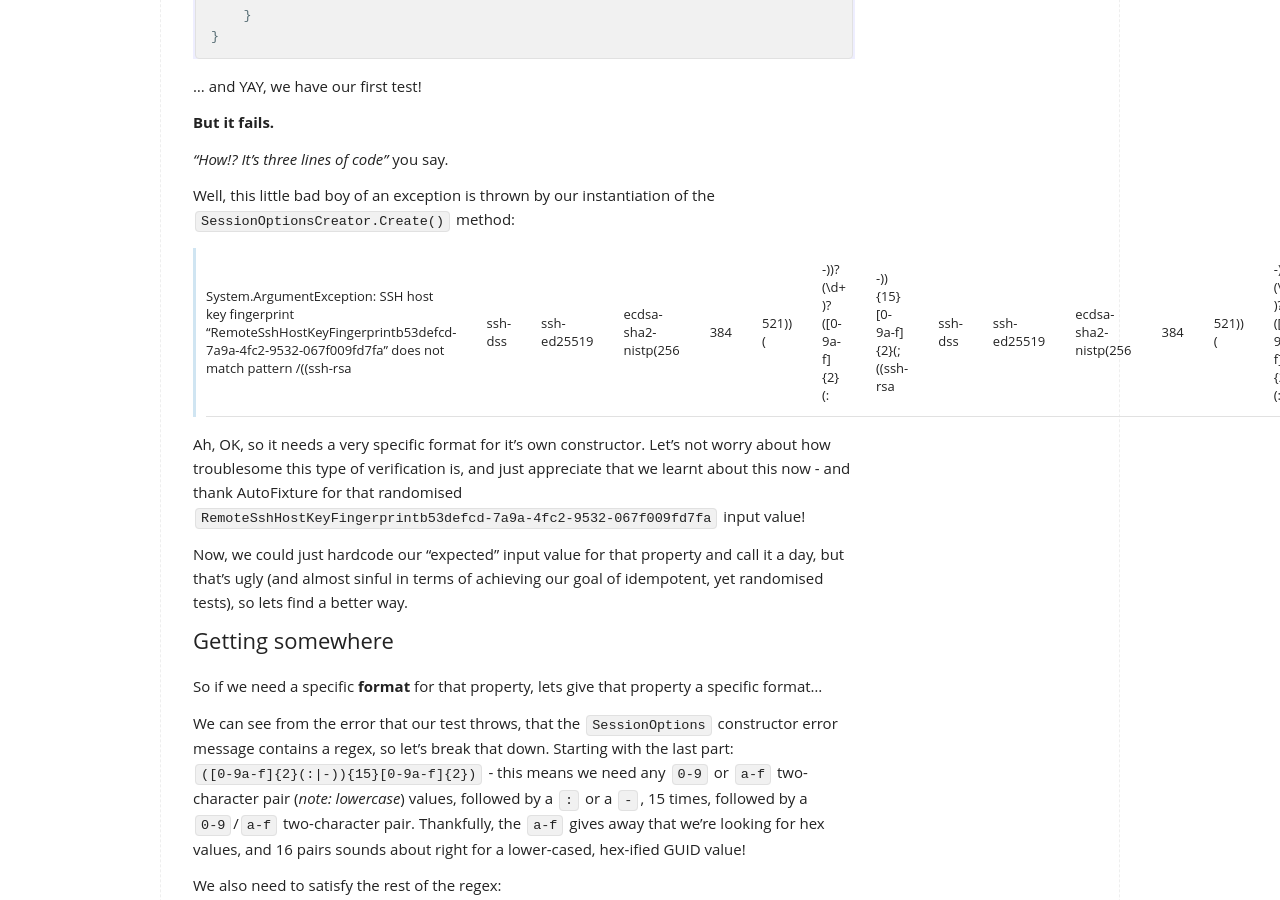
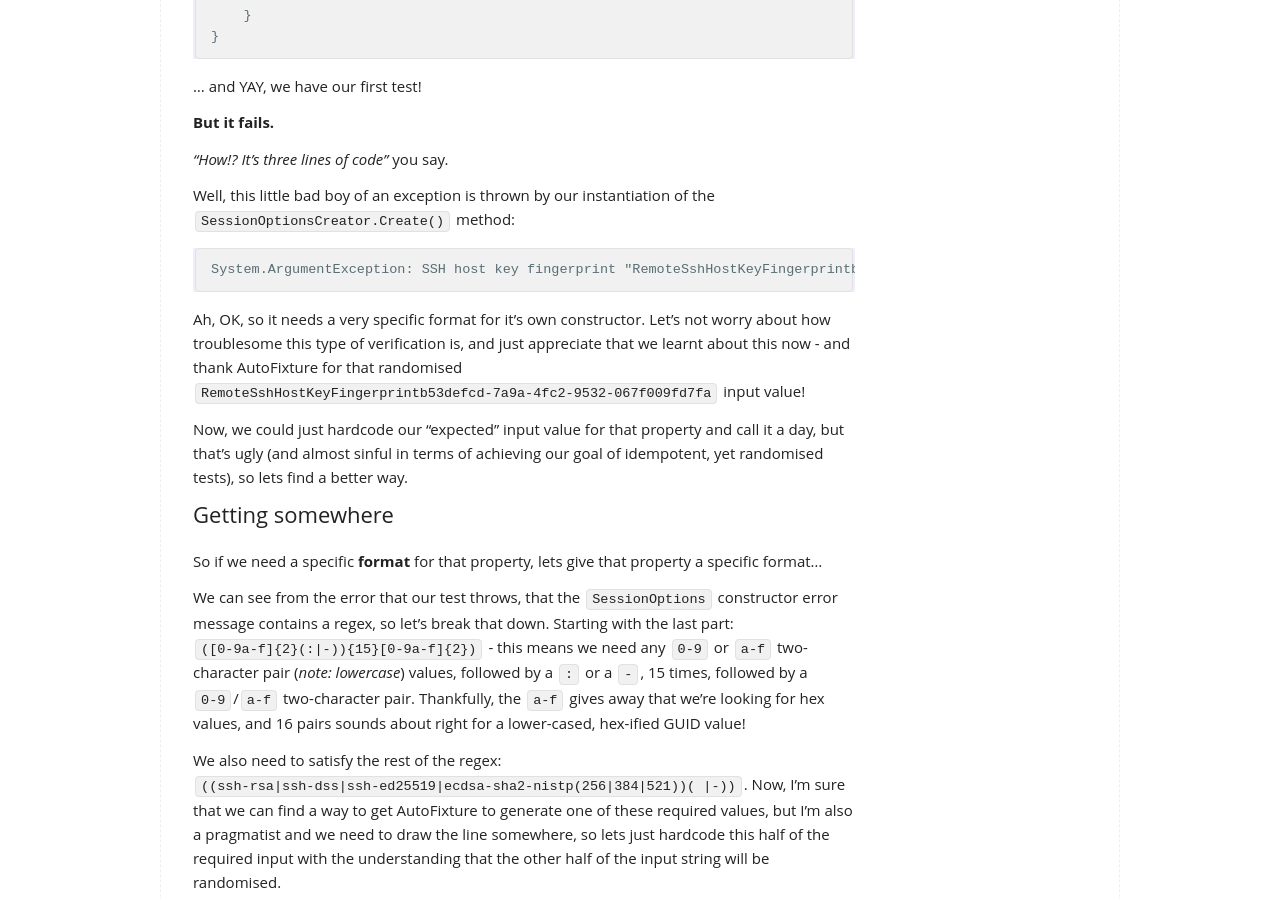
Before and after one commit to PHeonix25/PHeonix25.github.io, a Jekyll site: the page built from _posts/2017-01-08-AutoFixture-AutoMoq-and-Unit-Testing.md, in a window 1280 px wide and 900 px high, scrolled down 2056 px. Built offline with Jekyll 4.4.1, drawn with Linux system fonts in a browser that asks for light colours; comment, search, counter and statistics services are not loaded.

Commit message:
This stupid error message

````diff
--- a/_posts/2017-01-08-AutoFixture-AutoMoq-and-Unit-Testing.md
+++ b/_posts/2017-01-08-AutoFixture-AutoMoq-and-Unit-Testing.md
@@ -95,7 +95,9 @@ namespace SuperCoolTool78.SFTP.Tests
 
 Well, this little bad boy of an exception is thrown by our instantiation of the `SessionOptionsCreator.Create()` method:
 
-> System.ArgumentException: SSH host key fingerprint "RemoteSshHostKeyFingerprintb53defcd-7a9a-4fc2-9532-067f009fd7fa" does not match pattern /((ssh-rsa|ssh-dss|ssh-ed25519|ecdsa-sha2-nistp(256|384|521))( |-))?(\d+ )?([0-9a-f]{2}(:|-)){15}[0-9a-f]{2}(;((ssh-rsa|ssh-dss|ssh-ed25519|ecdsa-sha2-nistp(256|384|521))( |-))?(\d+ )?([0-9a-f]{2}(:|-)){15}[0-9a-f]{2})*/
+```
+System.ArgumentException: SSH host key fingerprint "RemoteSshHostKeyFingerprintb53defcd-7a9a-4fc2-9532-067f009fd7fa" does not match pattern /((ssh-rsa|ssh-dss|ssh-ed25519|ecdsa-sha2-nistp(256|384|521))( |-))?(\d+ )?([0-9a-f]{2}(:|-)){15}[0-9a-f]{2}(;((ssh-rsa|ssh-dss|ssh-ed25519|ecdsa-sha2-nistp(256|384|521))( |-))?(\d+ )?([0-9a-f]{2}(:|-)){15}[0-9a-f]{2})*/
+```
 
 Ah, OK, so it needs a very specific format for it's own constructor. Let's not worry about how troublesome this type of verification is, and just appreciate that we learnt about this now - and thank AutoFixture for that randomised `RemoteSshHostKeyFingerprintb53defcd-7a9a-4fc2-9532-067f009fd7fa` input value!
 
````
